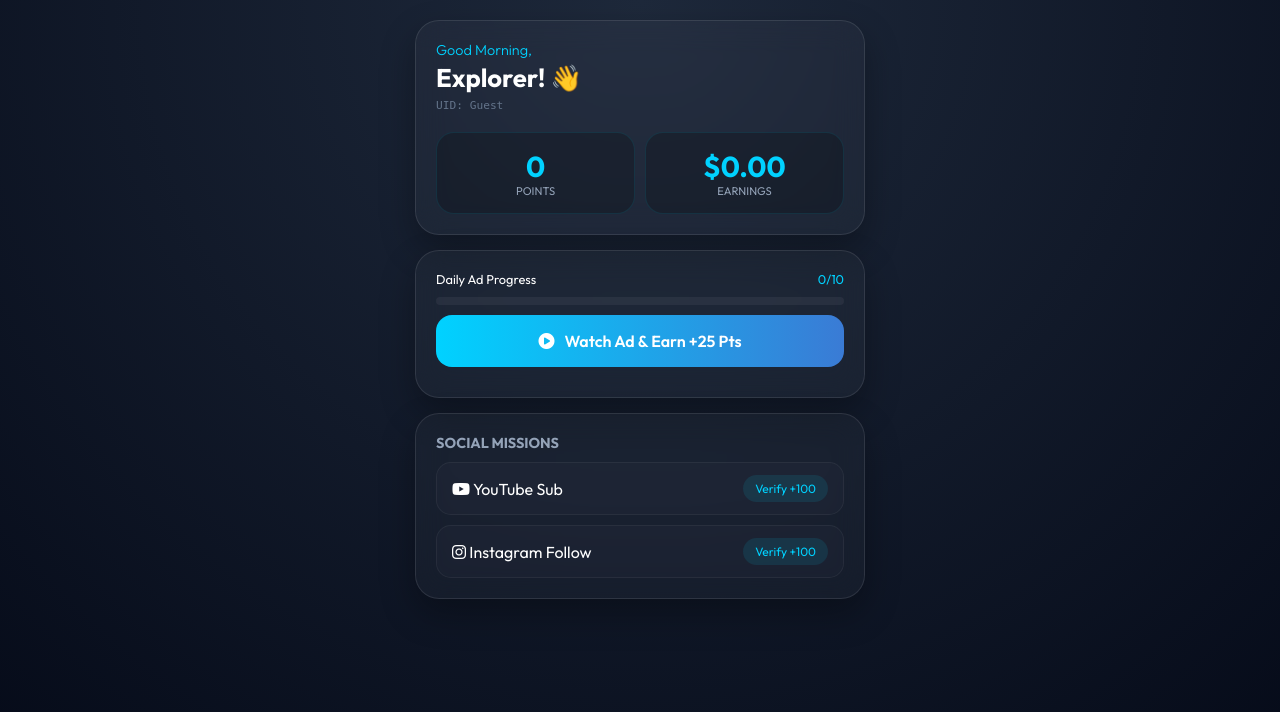
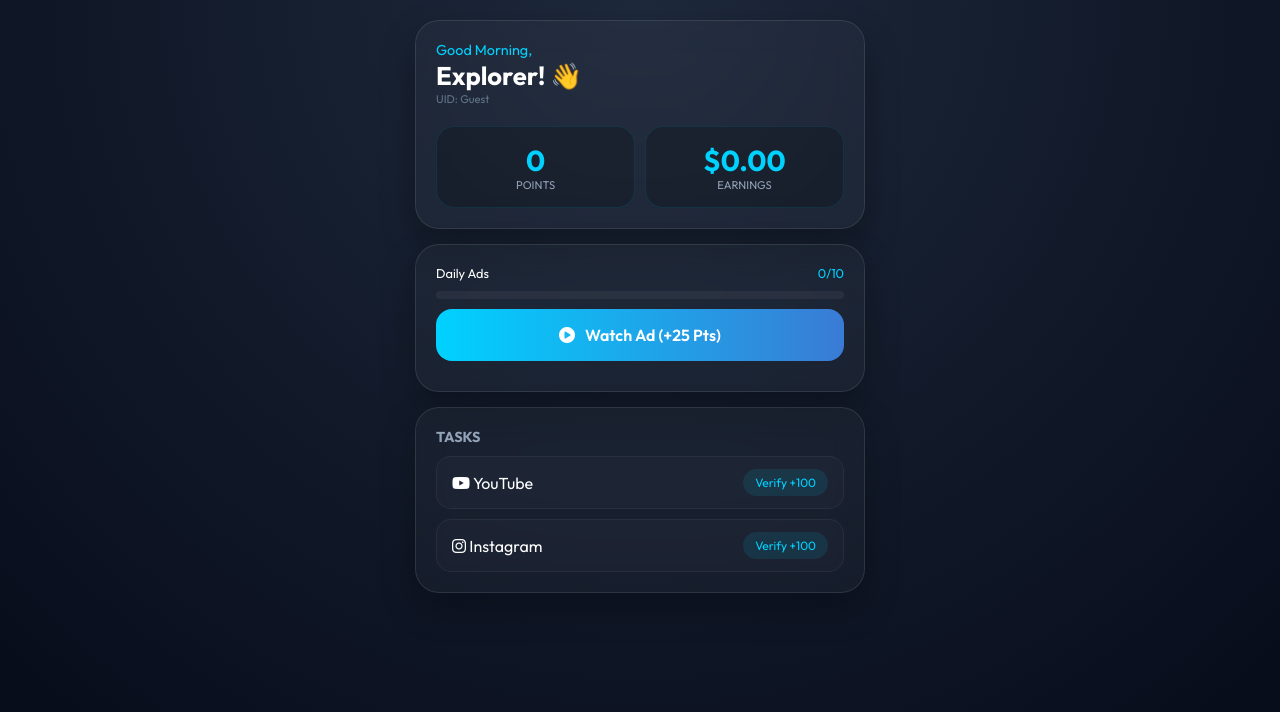
Before and after one commit to maheshkumar083014-spec/Ultimate-Media-Search-Bot, a Flask app: page /dashboard in a window 1280 px wide. Shown: the top 712 px of the page. Run offline with Flask 3, Linux system fonts and the light colour scheme; some libraries are stand-ins or nearby versions.

Commit message:
Update dashboard.html

```diff
--- a/templates/dashboard.html
+++ b/templates/dashboard.html
@@ -3,7 +3,7 @@
 <head>
     <meta charset="UTF-8">
     <meta name="viewport" content="width=device-width, initial-scale=1.0, user-scalable=no">
-    <title>Ultimate Earn Dashboard</title>
+    <title>EarnFlow Premium</title>
     <link href="https://fonts.googleapis.com/css2?family=Outfit:wght@300;400;600;700&display=swap" rel="stylesheet">
     <link rel="stylesheet" href="https://cdnjs.cloudflare.com/ajax/libs/font-awesome/6.0.0-beta3/css/all.min.css">
     <script src="https://www.gstatic.com/firebasejs/10.8.0/firebase-app-compat.js"></script>
@@ -14,17 +14,16 @@
         body { background: radial-gradient(circle at top, #1e293b, #050a18); color: white; min-height: 100vh; display: flex; justify-content: center; padding: 20px; }
         .app-container { width: 100%; max-width: 450px; display: flex; flex-direction: column; gap: 15px; }
         .card { background: rgba(255, 255, 255, 0.03); backdrop-filter: blur(15px); border: 1px solid rgba(255, 255, 255, 0.1); border-radius: 24px; padding: 20px; box-shadow: 0 15px 35px rgba(0,0,0,0.3); }
-        .welcome-header { text-align: left; margin-bottom: 5px; }
-        #greeting { color: var(--primary); font-size: 0.9rem; margin: 0; font-weight: 300; }
-        .user-title { font-size: 1.6rem; font-weight: 700; margin-top: 2px; }
-        .user-id { font-size: 0.7rem; color: #64748b; font-family: monospace; margin-top: 5px; }
+        .welcome-header { text-align: left; }
+        #greeting { color: var(--primary); font-size: 0.9rem; }
+        .user-title { font-size: 1.6rem; font-weight: 700; }
         .stats-grid { display: grid; grid-template-columns: 1fr 1fr; gap: 10px; margin-top: 20px; }
         .stat-box { background: rgba(0,0,0,0.2); padding: 15px; border-radius: 18px; text-align: center; border: 1px solid rgba(0, 210, 255, 0.1); }
         .stat-val { font-size: 1.8rem; font-weight: 700; color: var(--primary); }
         .stat-label { font-size: 0.7rem; color: #94a3b8; text-transform: uppercase; }
         .bar-bg { background: rgba(255,255,255,0.05); height: 8px; border-radius: 10px; margin: 10px 0; overflow: hidden; }
         .bar-fill { height: 100%; background: var(--primary); width: 0%; transition: 0.5s; box-shadow: 0 0 10px var(--primary); }
-        .btn-main { width: 100%; padding: 16px; border-radius: 16px; border: none; background: linear-gradient(90deg, var(--primary), var(--secondary)); color: white; font-weight: 600; font-size: 1rem; cursor: pointer; transition: 0.3s; display: flex; align-items: center; justify-content: center; gap: 10px; }
+        .btn-main { width: 100%; padding: 16px; border-radius: 16px; border: none; background: linear-gradient(90deg, var(--primary), var(--secondary)); color: white; font-weight: 600; font-size: 1rem; cursor: pointer; display: flex; align-items: center; justify-content: center; gap: 10px; }
         .task-item { background: rgba(255,255,255,0.02); padding: 12px 15px; border-radius: 15px; display: flex; justify-content: space-between; align-items: center; border: 1px solid rgba(255,255,255,0.05); margin-top: 10px; }
         .verify-badge { font-size: 0.75rem; padding: 6px 12px; border-radius: 50px; background: rgba(0, 210, 255, 0.1); color: var(--primary); cursor: pointer; }
     </style>
@@ -35,7 +34,7 @@
         <div class="welcome-header">
             <p id="greeting">Loading...</p>
             <h2 class="user-title">{{ user_name }}! 👋</h2>
-            <div class="user-id">UID: {{ uid }}</div>
+            <p style="font-size: 0.7rem; color: #64748b;">UID: {{ uid }}</p>
         </div>
         <div class="stats-grid">
             <div class="stat-box"><div class="stat-val" id="pointsVal">{{ pts }}</div><div class="stat-label">Points</div></div>
@@ -43,15 +42,15 @@
         </div>
     </div>
     <div class="card">
-        <div style="display: flex; justify-content: space-between; font-size: 0.8rem;"><span>Daily Ad Progress</span><span id="adRatio" style="color: var(--primary);">0/10</span></div>
+        <div style="display: flex; justify-content: space-between; font-size: 0.8rem;"><span>Daily Ads</span><span id="adRatio" style="color: var(--primary);">0/10</span></div>
         <div class="bar-bg"><div class="bar-fill" id="adBar"></div></div>
-        <button class="btn-main" id="adBtn" onclick="startAdTimer()"><i class="fas fa-play-circle"></i> Watch Ad & Earn +25 Pts</button>
+        <button class="btn-main" id="adBtn" onclick="startAdTimer()"><i class="fas fa-play-circle"></i> Watch Ad (+25 Pts)</button>
         <p id="timerMsg" style="text-align: center; font-size: 0.75rem; margin-top: 10px; color: #64748b;"></p>
     </div>
     <div class="card">
-        <h3 style="font-size: 0.9rem; color: #94a3b8; margin-bottom: 5px;">SOCIAL MISSIONS</h3>
-        <div class="task-item"><span><i class="fab fa-youtube"></i> YouTube Sub</span><div class="verify-badge" onclick="handleSocial('youtube', 'https://www.youtube.com/@Instagrampost1')">Verify +100</div></div>
-        <div class="task-item"><span><i class="fab fa-instagram"></i> Instagram Follow</span><div class="verify-badge" onclick="handleSocial('instagram', 'https://www.instagram.com/digital_rockstar_m')">Verify +100</div></div>
+        <h3 style="font-size: 0.9rem; color: #94a3b8; margin-bottom: 5px;">TASKS</h3>
+        <div class="task-item"><span><i class="fab fa-youtube"></i> YouTube</span><div class="verify-badge" onclick="handleSocial('youtube', 'https://www.youtube.com/@Instagrampost1')">Verify +100</div></div>
+        <div class="task-item"><span><i class="fab fa-instagram"></i> Instagram</span><div class="verify-badge" onclick="handleSocial('instagram', 'https://www.instagram.com/digital_rockstar_m')">Verify +100</div></div>
     </div>
 </div>
 <script>
@@ -60,7 +59,6 @@
     const db = firebase.database();
     const userId = "{{ uid }}";
 
-    // Greeting Logic
     const hr = new Date().getHours();
     document.getElementById('greeting').innerText = hr < 12 ? "Good Morning," : hr < 17 ? "Good Afternoon," : "Good Evening,";
 
@@ -70,6 +68,7 @@
         document.getElementById('cashVal').innerText = "$" + (d.pts / 100).toFixed(2);
         document.getElementById('adRatio').innerText = (d.ads || 0) + "/10";
         document.getElementById('adBar').style.width = ((d.ads || 0) * 10) + "%";
+        if((d.ads || 0) >= 10) document.getElementById('adBtn').disabled = true;
     });
 
     function startAdTimer() {
@@ -79,7 +78,7 @@
         b.disabled = true;
         const t = setInterval(() => {
             s--;
-            document.getElementById('timerMsg').innerText = `Wait ${s}s to claim...`;
+            document.getElementById('timerMsg').innerText = `Claiming in ${s}s...`;
             if(s <= 0) { clearInterval(t); updateDB(25, true); b.disabled = false; document.getElementById('timerMsg').innerText = "Points Added!"; }
         }, 1000);
     }
```
